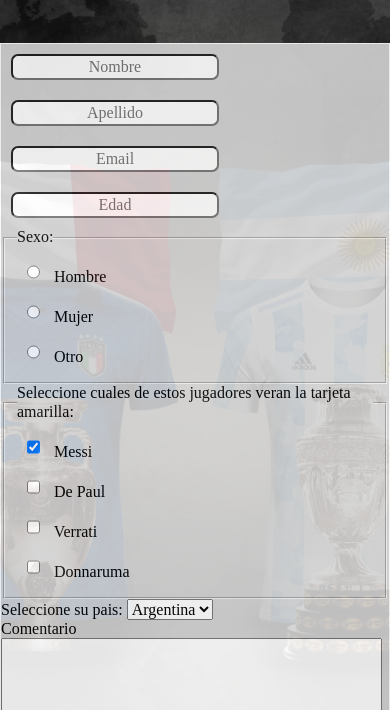
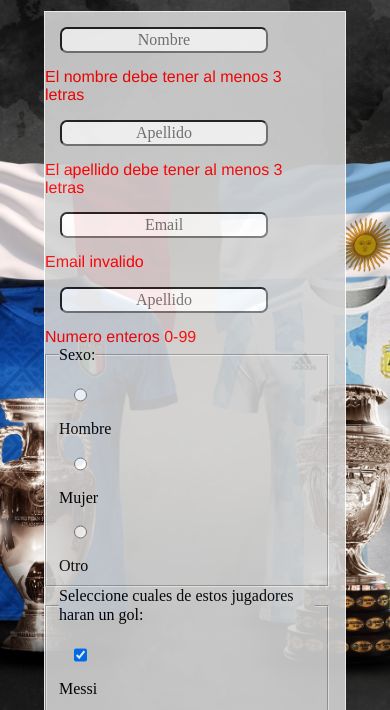
Before and after one commit to joaquin8123/LPPA-Parcial1, a plain HTML site: page index.html in a window 390 px wide. Shown: the part 113-823 px from the top of the page. Drawn offline with Linux system fonts and the light colour scheme.

Commit message:
add responsive design

```diff
--- a/index.html
+++ b/index.html
@@ -14,53 +14,65 @@
     </header>
     <main>
         <section>
-
             <div class="contenedor-form">
                 <form class="formulario" action="">
+                    <div class="form-container">
+                        <div>
                             <input type="text" placeholder="Nombre">
+                            <p>El nombre debe tener al menos 3 letras</p>
+                        </div>
+                        <div>
                             <input type="text" placeholder="Apellido">
+                            <p>El apellido debe tener al menos 3 letras</p>
+                        </div>
+                    </div>
+                    <div class="form-container">
+                        <div>
                             <input type="text" placeholder="Email">
-                    <input type="text" placeholder="Edad">
-                    <fieldset class="input-radio">
+                            <p>Email invalido</p>
+                        </div>
+                        <div>
+                            <input type="text" placeholder="Apellido">
+                            <p>Numero enteros 0-99</p>
+                        </div>
+                    </div>
+                    <fieldset class="form-container">
                         <legend>Sexo:</legend>
 
-                        <div>
+                        <div class="form-container-div">
                           <input type="radio" id="hombre" name="sexo" value="hombre">
                           <label for="hombre">Hombre</label>
                         </div>
 
-                        <div>
+                        <div lass="form-container-div">
                           <input type="radio" id="mujer" name="sexo" value="mujer">
                           <label for="mujer">Mujer</label>
                         </div>
 
-                        <div>
+                        <div lass="form-container-div">
                           <input type="radio" id="otro" name="sexo" value="otro">
                           <label for="otro">Otro</label>
                         </div>
                     </fieldset>
-                    <fieldset>
-                        <legend>Seleccione cuales de estos jugadores veran la tarjeta amarilla:</legend>
+                    <fieldset class="form-container">
+                        <legend>Seleccione cuales de estos jugadores haran un gol:</legend>
 
-                        <div>
+                        <div class="form-container-div">
                           <input type="checkbox" id="scales" name="scales"
                                  checked>
                           <label for="scales">Messi</label>
                         </div>
 
-                        <div>
+                        <div class="form-container-div">
                           <input type="checkbox" id="horns" name="horns">
                           <label for="horns">De Paul</label>
                         </div>
-                        <div>
+                        <div class="form-container-div">
                             <input type="checkbox" id="horns" name="horns">
                             <label for="horns">Verrati</label>
                         </div>
-                        <div>
-                            <input type="checkbox" id="horns" name="horns">
-                            <label for="horns">Donnaruma</label>
-                        </div>
                     </fieldset>
+                    <div class="form-container">
                         <label for="pais">Seleccione su pais:</label>
 
                         <select name="paises" id="pais">
@@ -69,14 +81,14 @@
                             <option value="chike">Chile</option>
                             <option value="uruguay">Uruguay</option>
                         </select>
-                    <div>
+                    </div>
+                    <div class="form-container">
                         <label for="comentario">Comentario</label>
-                        <br>
                         <textarea name="comentario" id="comentario" cols="40" rows="5"></textarea>
                     </div>
-                    <button type="button">
-                        Enviar
-                    </button>
+                    <div class="form-container">
+                        <button type="button">Enviar</button>
+                    </div>
                 </form>
             </div>
         </section>
--- a/style.css
+++ b/style.css
@@ -8,6 +8,11 @@ h1{
     margin: 0;
     color: #ffff;
     text-align: center;
+}
+p{
+    margin: 0;
+    color: rgb(255, 0, 0);
+    font-family:'Franklin Gothic Medium', 'Arial Narrow', Arial, sans-serif ;
 }
 header {
     background-color: rgba(34, 21, 204, 0.87);
@@ -20,7 +25,7 @@ footer{
     background-color: rgba(23, 12, 177, 0.87);
     margin-bottom:0;
     padding: 0;
-    height: 40px;
+    height: auto;
     bottom: 100%;
 }
 .contenedor-form{
@@ -31,11 +36,14 @@ footer{
 }
 
 .contenedor-form input{
-    margin: 10px;
+    margin: 15px;
     border-radius: 7px;
     text-align: center;
     height: 20px;
+    display: flex;
+    flex-flow: column;
 }
+
 .formulario{
     height: 750px;
     width: 500px;
@@ -43,3 +51,59 @@ footer{
     background-color: rgb(211, 211, 211);
     opacity: 0.9;
 }
+
+.form-container{
+    margin: 20px;
+    display: flex;
+    flex-flow: row;
+    margin-right: 10px;
+    justify-content: center;
+}
+.form-container label{
+    display: flex;
+    align-items: center;
+    flex-flow: column;
+}
+.form-container-div{
+    width: 52px;
+    margin-right: 15px;
+}
+
+@media all and (max-width: 475px) {
+
+    .contenedor-form{
+        display: flex;
+        justify-content: center;
+        align-items: center;
+        max-width: 400px;
+        margin: 0;
+        overflow:scroll;
+
+    }
+
+    .formulario{
+        max-width: 300px;
+        border: 1px solid #ffff;
+        background-color: rgb(211, 211, 211);
+        opacity: 0.9;
+        height: auto;
+        margin-top: 200px;
+    }
+
+    .form-container{
+        margin: 0px;
+        display: flex;
+        flex-flow: column;
+        margin-right: 10px;
+        justify-content: center;
+        width: 256px;
+    }
+    .form-container label{
+        display: block;
+    }
+
+    .form-container-div{
+        width: 52px;
+        margin-right: 15px;
+    }
+}
```
Lines whose indentation alone changed are shown as unchanged.
